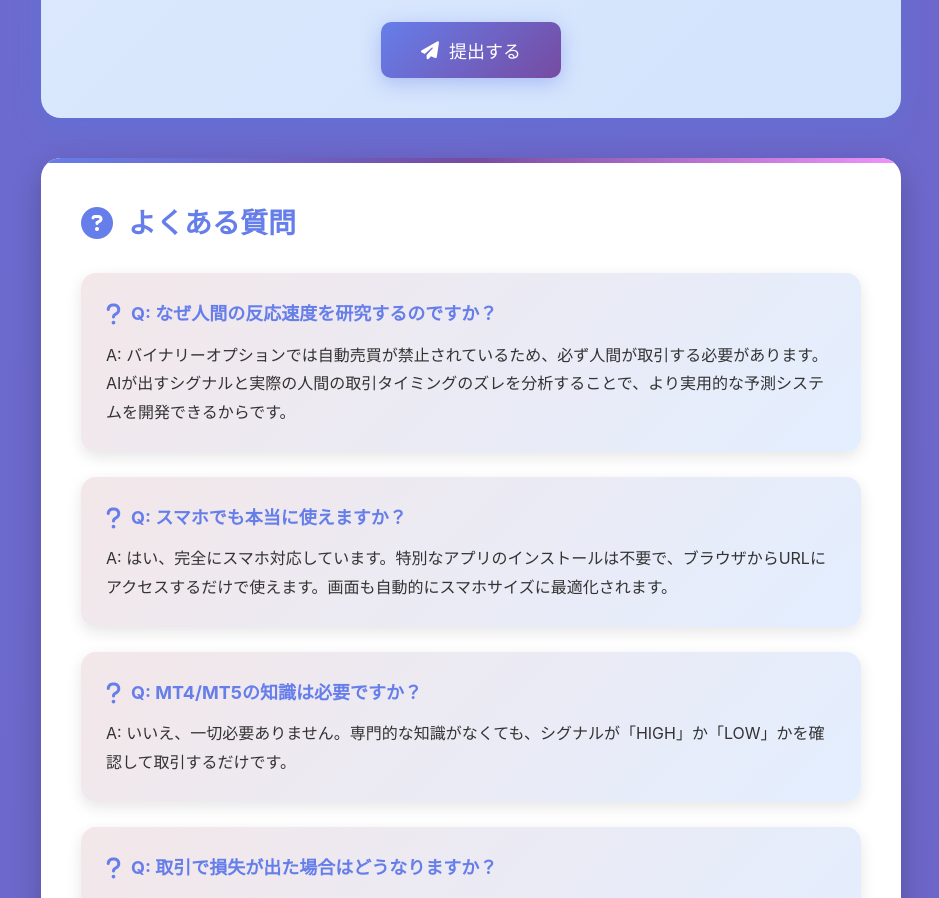
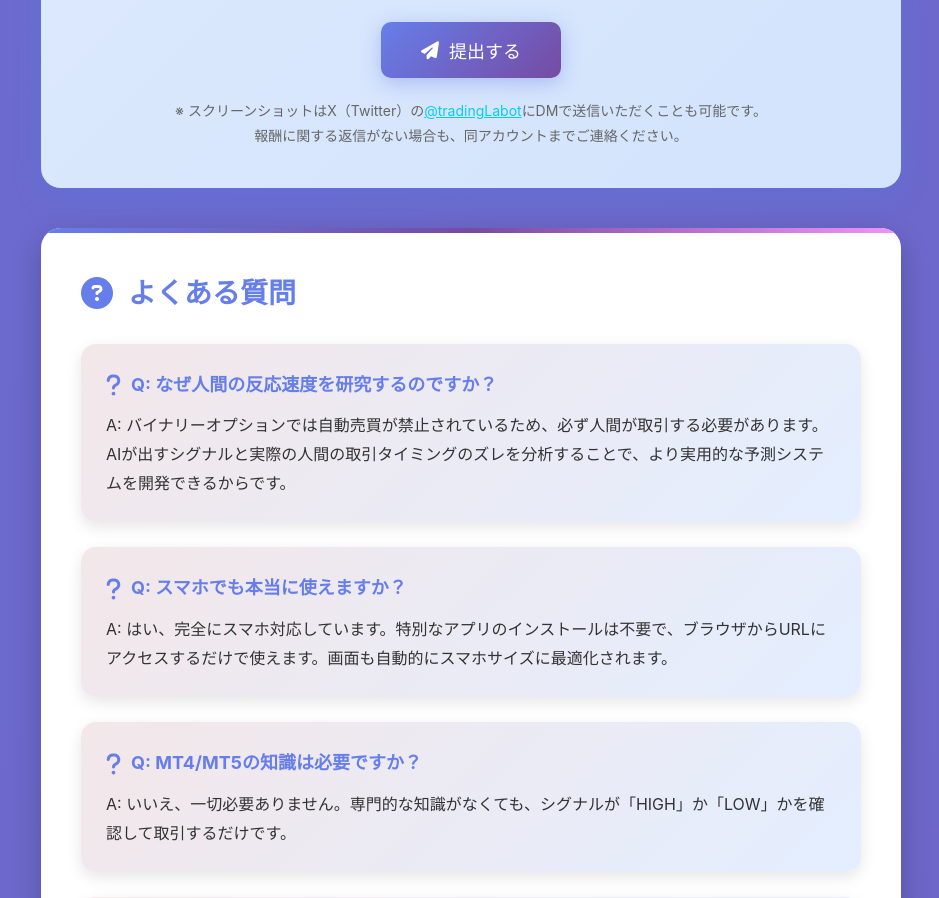
Before and after one commit to sg937/tradingsite, a plain HTML site: page index.html in a window 1280 px wide. Shown: the part 8926-9824 px from the top of the page, without its empty margins (169-1108 px from the left). Drawn offline with Linux system fonts and the light colour scheme.

Commit message:
Update index.html

```diff
--- a/index.html
+++ b/index.html
@@ -1044,6 +1044,11 @@
                     <i class="fas fa-paper-plane"></i>
                     提出する
                 </button>
+
+                <p style="margin-top: 20px; text-align: center; color: #666; font-size: 14px;">
+                    ※ スクリーンショットはX（Twitter）の<a href="https://twitter.com/tradingLabot" target="_blank" style="color: #00ccff;">@tradingLabot</a>にDMで送信いただくことも可能です。<br>
+                    報酬に関する返信がない場合も、同アカウントまでご連絡ください。
+                </p>
             </form>
         </section>
 
```
